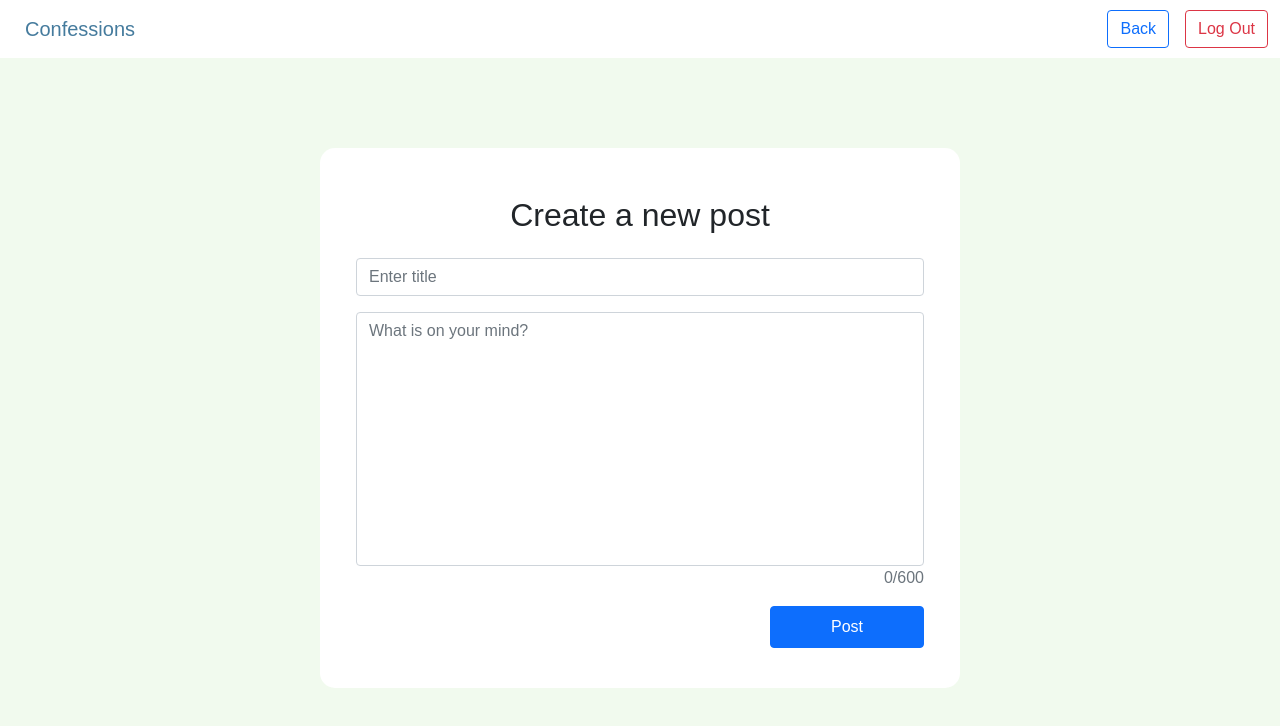
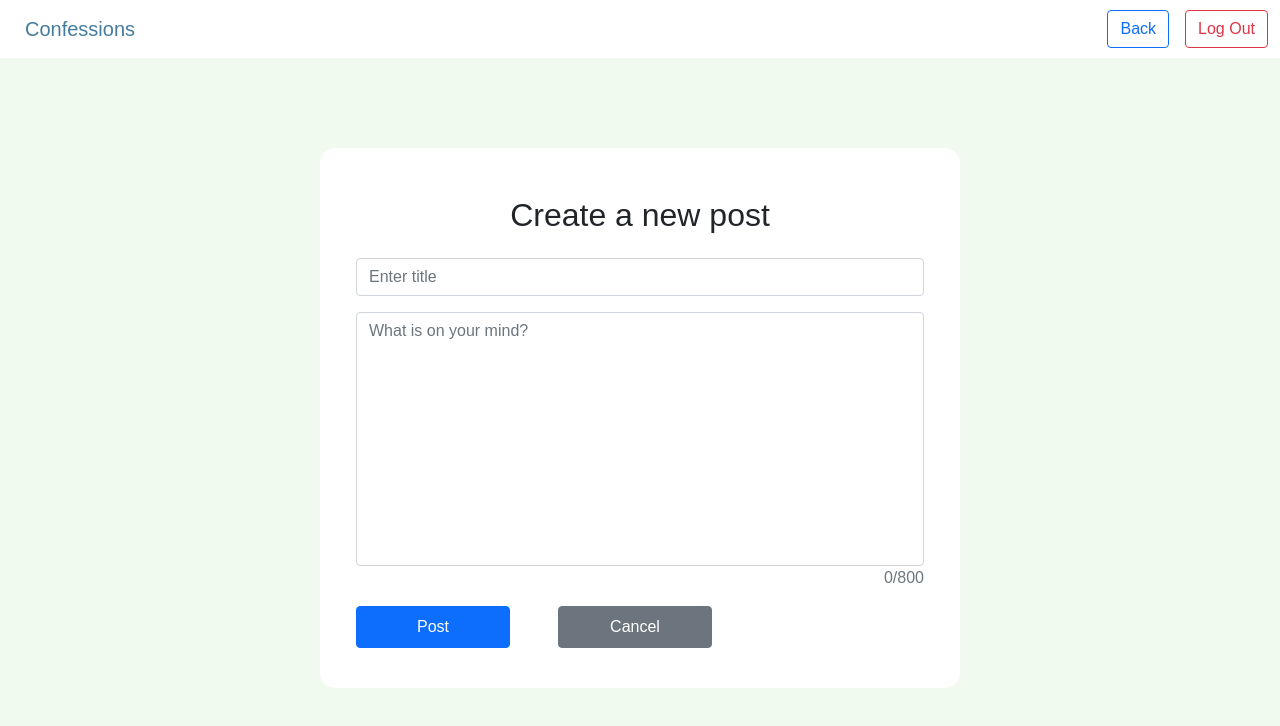
Before and after one commit to SLuo490/Confessions, a React (Create React App) app: page /create in a window 1280 px wide. Shown: the top 726 px of the page. Built offline with nearby package versions, Linux system fonts and the light colour scheme; no server answers; sample sign-in values are in the browser's storage; a web font is replaced by a local one.

Commit message:
add cancel button functionality

```diff
--- a/src/components/PostForm.js
+++ b/src/components/PostForm.js
@@ -3,10 +3,18 @@ import { useAuthState } from 'react-firebase-hooks/auth';
 import { useEffect, useState } from 'react';
 import { collection, addDoc } from 'firebase/firestore';
 import { ErrorAlert } from './index';
+import { useNavigate } from 'react-router-dom';
 
 export default function PostForm() {
   const [post, setPost] = useState({ title: '', description: '' });
   const [error, setError] = useState('');
+  const navigate = useNavigate();
+
+  // if user clicks cancel button, redirect to home page
+  const handleCancel = () => {
+    setPost({ title: '', description: '' });
+    navigate('/home');
+  };
 
   return (
     <div className='PostForm'>
@@ -31,15 +39,22 @@ export default function PostForm() {
           ></textarea>
           {/* update letter count when user is typing */}
           <div className='d-flex justify-content-end'>
-            <p className='text-muted'>{post.description.length}/600</p>
+            <p className='text-muted'>{post.description.length}/800</p>
           </div>
         </div>
         <button
           type='submit'
-          className='btn btn-primary mx-4 float-end w-25 py-2'
+          className='btn btn-primary mx-4 w-25 py-2'
           // onSubmit={handleSubmit}
         >
           Post
+        </button>
+        <button
+          type='submit'
+          className='btn btn-secondary mx-4 w-25 py-2'
+          onClick={handleCancel}
+        >
+          Cancel
         </button>
       </form>
     </div>
```
